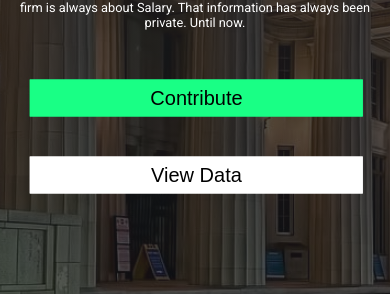
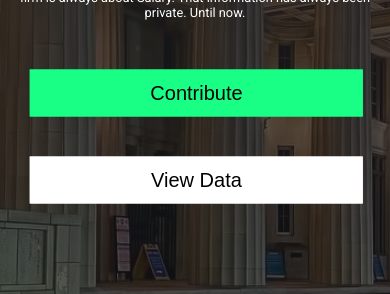
Before and after one commit to mr-rony356/Clear-Wage, a React (Vite) app: page / in a window 390 px wide. Shown: the part 371-665 px from the top of the page. Built offline with nearby package versions, Linux system fonts and the light colour scheme; no server answers.

Commit message:
padding added

```diff
--- a/src/components/ButtonWrapper .jsx
+++ b/src/components/ButtonWrapper .jsx
@@ -12,10 +12,9 @@ const ButtonWrapper = styled('button')(({ theme, bgColor }) => ({
   margin: '20px',
   transition: 'background-color 0.3s, color 0.3s',
   [theme.breakpoints.down('sm')]: {
-    padding: '15px 0px', // Adjust padding for mobile view
-  },
-  [theme.breakpoints.down('sm')]: {
-    width: '90%', // Adjust padding for mobile view
+    width: '90%',
+    padding: '10px 0px', // Adjust padding for mobile view
+    // Adjust padding for mobile view
   },
   '&:hover': {
     backgroundColor: 'black',
```
